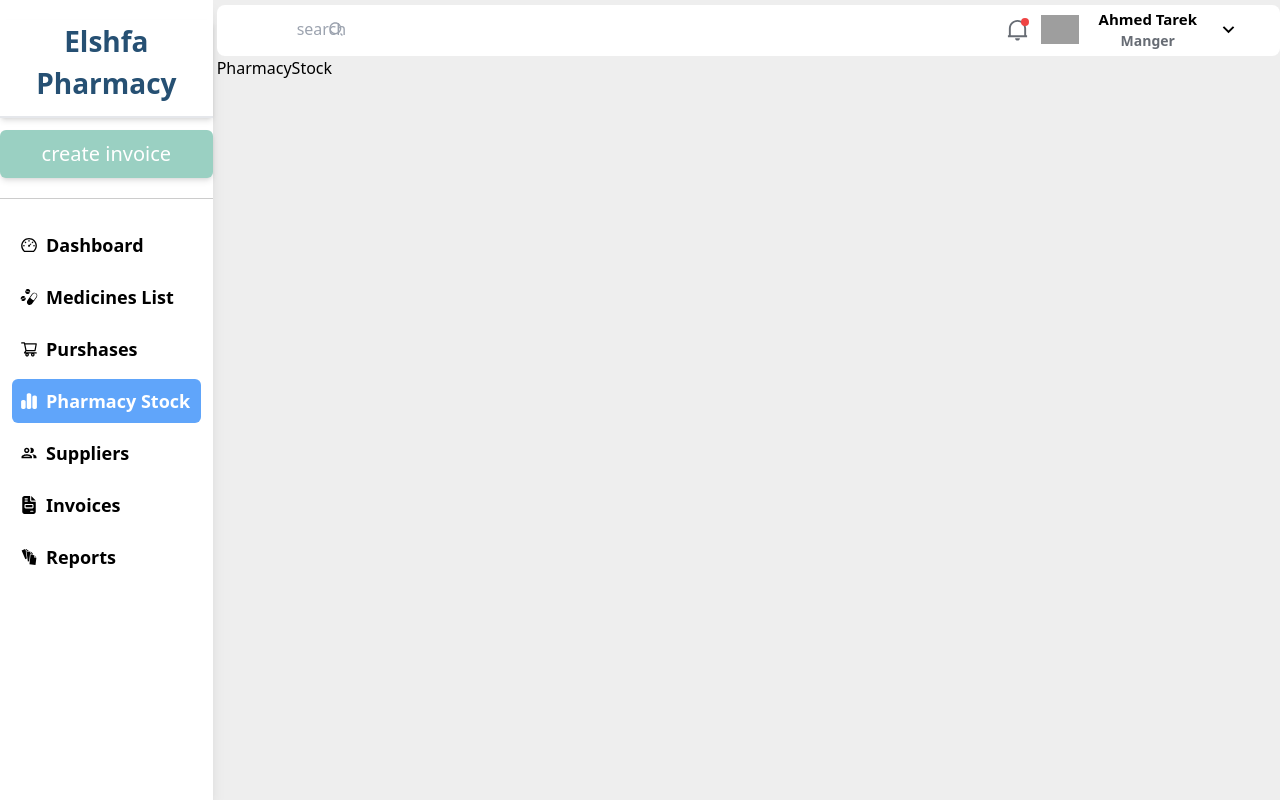
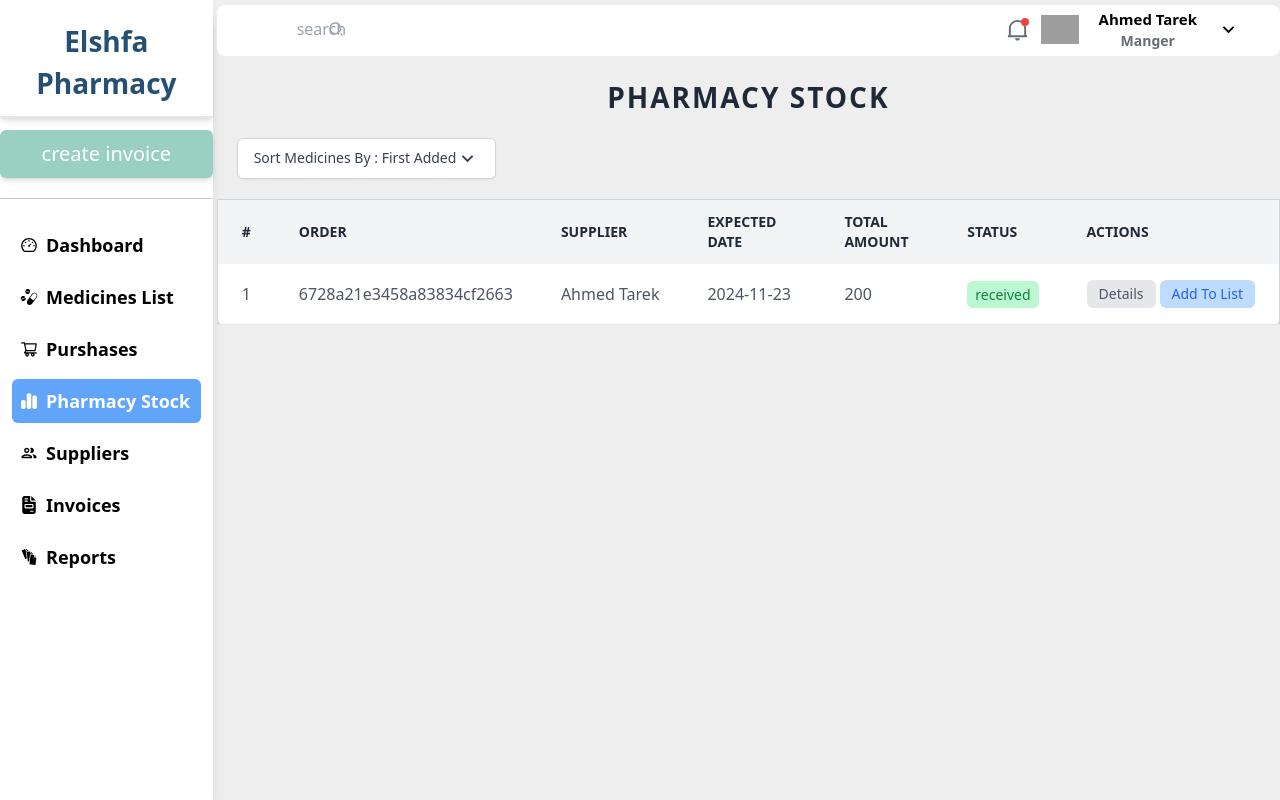
Before and after one commit to AhmedTarek003/Pharmacy-System, a React (Vite) app in the folder client/: page /pharmacystock in a window 1280 px wide. Built offline with nearby package versions, Linux system fonts and the light colour scheme; grey boxes are pictures that could not be loaded.

Commit message:
pharmacy stock handler

```diff
--- a/client/src/pages/MedicinesList.jsx
+++ b/client/src/pages/MedicinesList.jsx
@@ -58,7 +58,7 @@ const MedicinesList = () => {
         <div className="flex items-center gap-1">
           <Link
             to={`/medicineslist/${row._id}`}
-            className="bg-blue-200 text-blue-600 px-3 py-1 text-sm rounded-md cursor-pointer"
+            className="bg-blue-200 text-blue-600 px-3 py-1 text-sm rounded-md"
           >
             Edit
           </Link>
--- a/client/src/pages/PharmacyStock.jsx
+++ b/client/src/pages/PharmacyStock.jsx
@@ -1,5 +1,78 @@
+import moment from "moment";
+import Sort from "../components/ui/Sort";
+import Table from "../components/ui/Table";
+import { orders } from "../utils/dummyDate";
+import { Link } from "react-router-dom";
+
 const PharmacyStock = () => {
-  return <div>PharmacyStock</div>;
+  const options = [
+    { key: "First Added", value: "createdAt" },
+    { key: "Last Added", value: "-createdAt" },
+  ];
+  const handleSelectChange = (selectedOption) => {
+    console.log("Selected:", selectedOption);
+  };
+  const columns = [
+    { label: "order", key: "_id" },
+    {
+      label: "supplier",
+      key: "supplier",
+      render: (value) => <span>{value.userName}</span>,
+    },
+    {
+      label: "Expected Date",
+      key: "expectedDate",
+      render: (value) => moment(value).format("YYYY-MM-DD"),
+    },
+    { label: "Total Amount", key: "totalAmount" },
+    {
+      label: "status",
+      key: "status",
+      render: (value) => (
+        <span
+          className={`px-2 py-1 rounded-md text-sm ${
+            (value === "pending" && "bg-yellow-200 text-yellow-600") ||
+            (value === "received" && "bg-green-200 text-green-700") ||
+            (value === "confirmed" && "bg-blue-200 text-blue-700") ||
+            (value === "canceled" && "bg-red-200 text-red-600")
+          }`}
+        >
+          {value}
+        </span>
+      ),
+    },
+    {
+      label: "actions",
+      key: "actions",
+      render: (_, row) => (
+        <div className="flex items-center gap-1">
+          <Link
+            to={`/purshases/${row._id}`}
+            className="bg-gray-200 text-gray-600 px-3 py-1 text-sm rounded-md"
+          >
+            Details
+          </Link>
+          <button className="bg-blue-200 text-blue-600 px-3 py-1 text-sm rounded-md">
+            Add To List
+          </button>
+        </div>
+      ),
+    },
+  ];
+  const receivedOrders = orders.filter((order) => order.status === "received");
+  return (
+    <div>
+      <div className="page-title">Pharmacy Stock</div>
+      <div className="my-5 md:px-5 max-md:px-1">
+        <Sort
+          options={options}
+          label="Sort Medicines By "
+          onChange={handleSelectChange}
+        />
+      </div>
+      <Table columns={columns} data={receivedOrders} />
+    </div>
+  );
 };
 
 export default PharmacyStock;
--- a/client/src/pages/Purshase.jsx
+++ b/client/src/pages/Purshase.jsx
@@ -65,10 +65,10 @@ const Purshase = () => {
       label: "actions",
       key: "actions",
       render: (_, row) => (
-        <div className="flex items-center gap-1">
+        <div>
           <Link
             to={`/purshases/${row._id}`}
-            className="bg-gray-200 text-gray-600 px-3 py-1 text-sm rounded-md cursor-pointer"
+            className="bg-gray-200 text-gray-600 px-3 py-1 text-sm rounded-md"
           >
             Details
           </Link>
--- a/client/src/pages/Suppliers.jsx
+++ b/client/src/pages/Suppliers.jsx
@@ -19,7 +19,7 @@ const Suppliers = () => {
         <div className="flex items-center gap-1">
           <Link
             to={`/suppliers/${row._id}`}
-            className="bg-blue-200 text-blue-600 px-3 py-1 text-sm rounded-md cursor-pointer"
+            className="bg-blue-200 text-blue-600 px-3 py-1 text-sm rounded-md"
           >
             Edit
           </Link>
```
